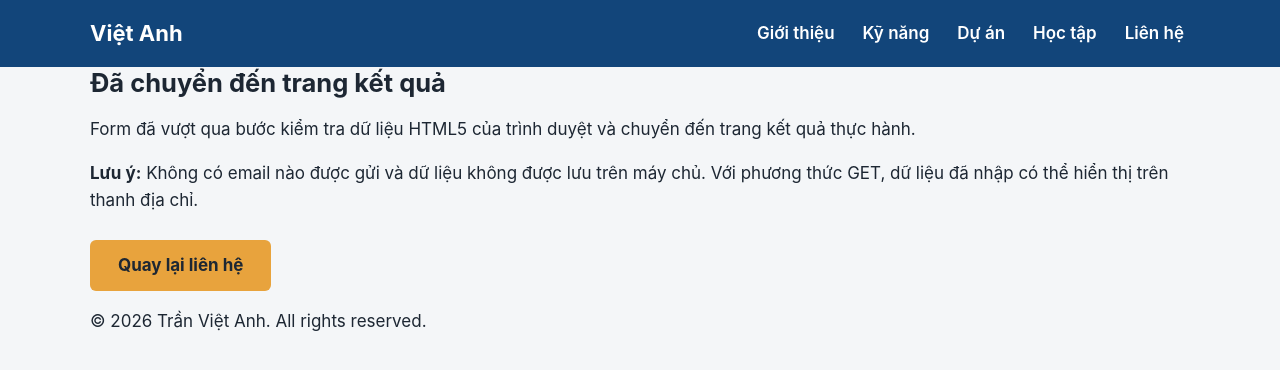
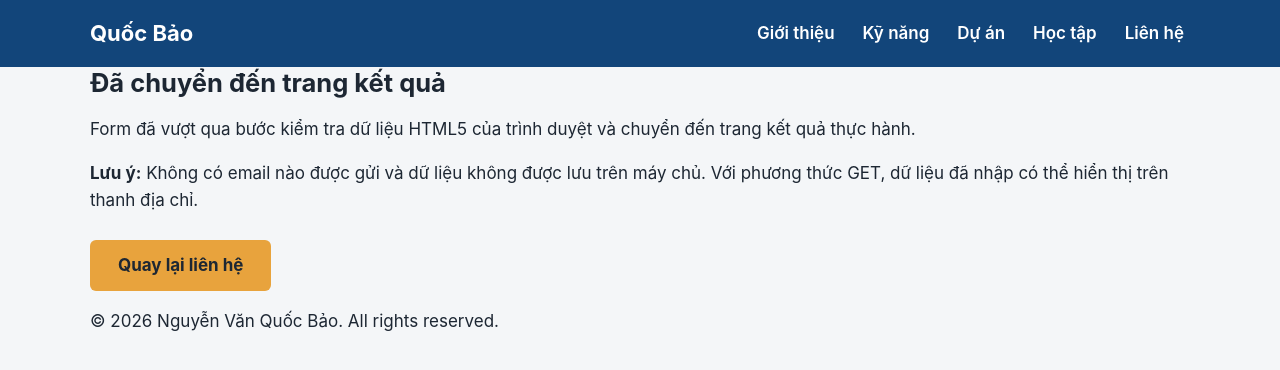
Before and after one commit to vanquocbao412-beep/K20_Portfolio_CNTT20_04, a plain HTML site: page ket-qua.html in a window 1280 px wide. Drawn offline with Linux system fonts and the light colour scheme; files whose address does not match are found by name.

Commit message:
Update ket-qua.html

```diff
--- a/ket-qua.html
+++ b/ket-qua.html
@@ -4,7 +4,7 @@
 <head>
   <meta charset="UTF-8" />
   <meta name="viewport" content="width=device-width, initial-scale=1.0" />
-  <title>Kết quả liên hệ - Trần Việt Anh</title>
+  <title>Kết quả liên hệ - Nguyễn Văn Quốc Bảo</title>
   <link rel="stylesheet" href="D:\CNTT20-04\portfolio\css\style.css" />
 </head>
 
@@ -12,7 +12,7 @@
   <header class="site-header">
     <div class="container">
       <a class="logo" href="index.html#gioi-thieu">
-        Việt Anh
+        Quốc Bảo
       </a>
 
       <nav aria-label="Menu chính">
@@ -56,7 +56,7 @@
 
   <footer class="site-footer">
     <div class="container">
-      <p>© 2026 Trần Việt Anh. All rights reserved.</p>
+      <p>© 2026 Nguyễn Văn Quốc Bảo. All rights reserved.</p>
     </div>
   </footer>
 </body>
```
